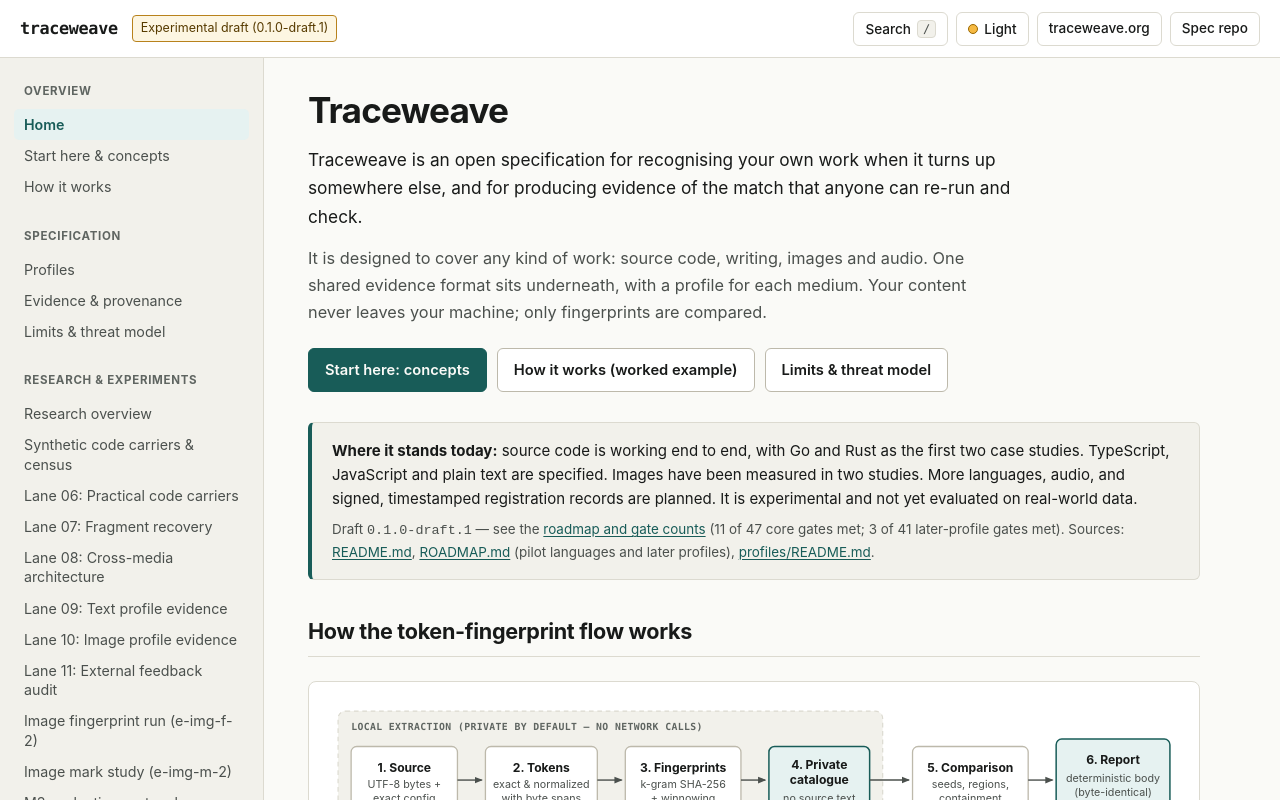
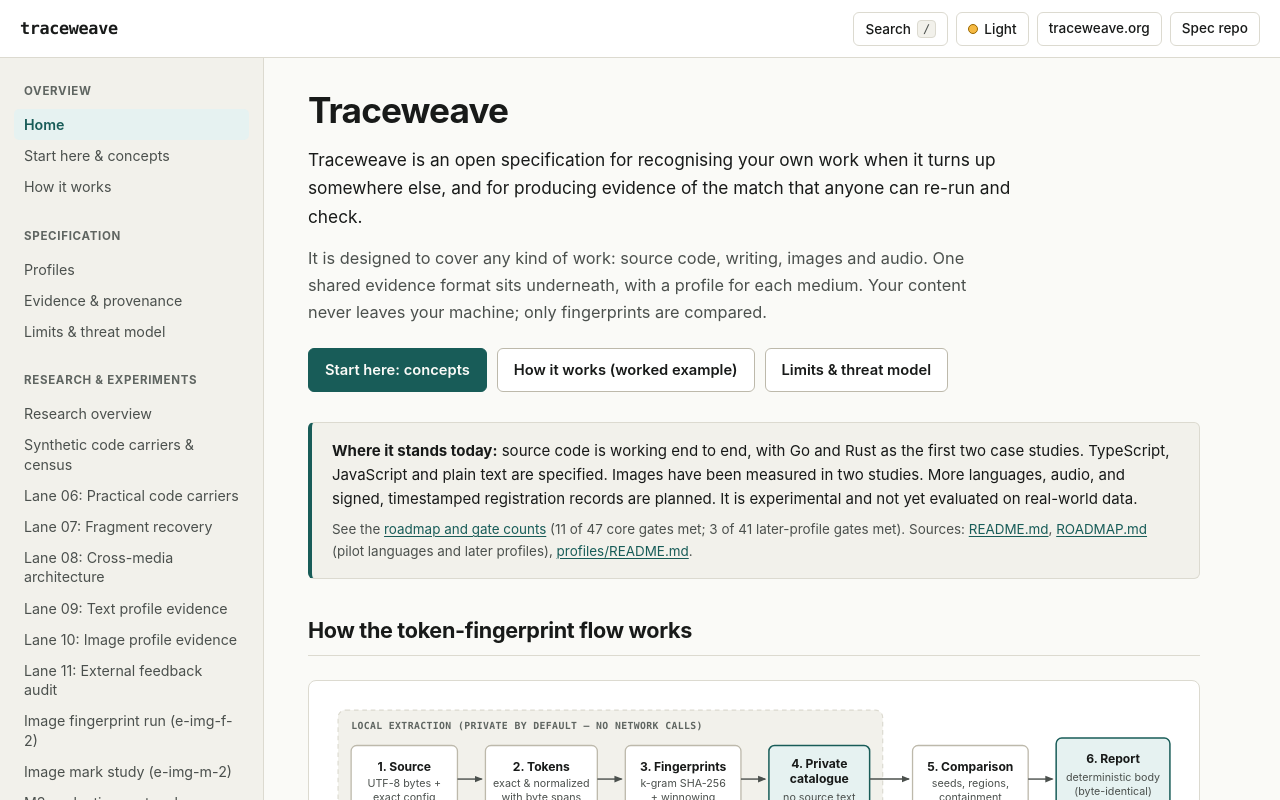
Before and after one commit to connorburgess/traceweave-docs, a Next.js app: page / in a window 1280 px wide. Shown: the top 800 px of the page. Built offline with nearby package versions, Linux system fonts and the light colour scheme.

Commit message:
Remove amber status banner and header badge across all pages

```diff
--- a/src/app/globals.css
+++ b/src/app/globals.css
@@ -207,18 +207,6 @@ input:focus-visible,
 
 .wordmark:hover {
   color: var(--accent);
-}
-
-.header-status {
-  font-size: 0.78rem;
-  color: var(--warn-ink);
-  background: var(--warn-bg);
-  border: 1px solid var(--warn-border);
-  border-radius: 4px;
-  padding: 2px 8px;
-  white-space: nowrap;
-  overflow: hidden;
-  text-overflow: ellipsis;
 }
 
 .header-right {
@@ -704,21 +692,6 @@ input:focus-visible,
 }
 
 /* Home page styles */
-.status-banner {
-  background: var(--warn-bg);
-  border: 1px solid var(--warn-border);
-  border-left: 4px solid var(--warn-border);
-  color: var(--warn-ink);
-  border-radius: 6px;
-  padding: 14px 18px;
-  margin-bottom: 28px;
-  font-size: 0.94rem;
-}
-
-.status-banner strong {
-  display: inline;
-}
-
 .home-hero {
   margin-bottom: 30px;
 }
@@ -1284,10 +1257,6 @@ input:focus-visible,
 }
 
 @media (max-width: 860px) {
-  .header-status {
-    display: none;
-  }
-
   .mobile-menu-btn {
     display: inline-flex;
   }
--- a/src/app/page.tsx
+++ b/src/app/page.tsx
@@ -60,7 +60,7 @@ export default function HomePage() {
           evaluated on real-world data.
         </p>
         <p className="home-status-sources">
-          Draft <code>0.1.0-draft.1</code> — see the{" "}
+          See the{" "}
           <Link href="/docs/roadmap">roadmap and gate counts</Link> (11 of 47
           core gates met; 3 of 41 later-profile gates met). Sources:{" "}
           <a
--- a/src/components/DocsShell.tsx
+++ b/src/components/DocsShell.tsx
@@ -86,10 +86,6 @@ export function DocsShell({
             <Link href="/" className="wordmark" aria-label="Traceweave home">
               traceweave
             </Link>
-
-            <span className="header-status" role="note">
-              Experimental draft (0.1.0-draft.1)
-            </span>
           </div>
 
           <div className="header-right">
@@ -237,8 +233,8 @@ export function DocsShell({
       <footer className="site-footer">
         <div className="footer-inner">
           <div className="footer-status">
-            <strong>Status:</strong> Experimental draft (0.1.0-draft.1).
-            Held-out evaluation on real-world data has not yet been run.
+            <strong>Status:</strong> Experimental specification — not yet
+            evaluated on real-world data.
           </div>
           <div className="footer-meta">
             <span className="footer-legal">
```
Also changed, not shown: scripts/check-content.mjs (+6 -1 lines), 5 other files (tests, documents, lock files or other folders).
